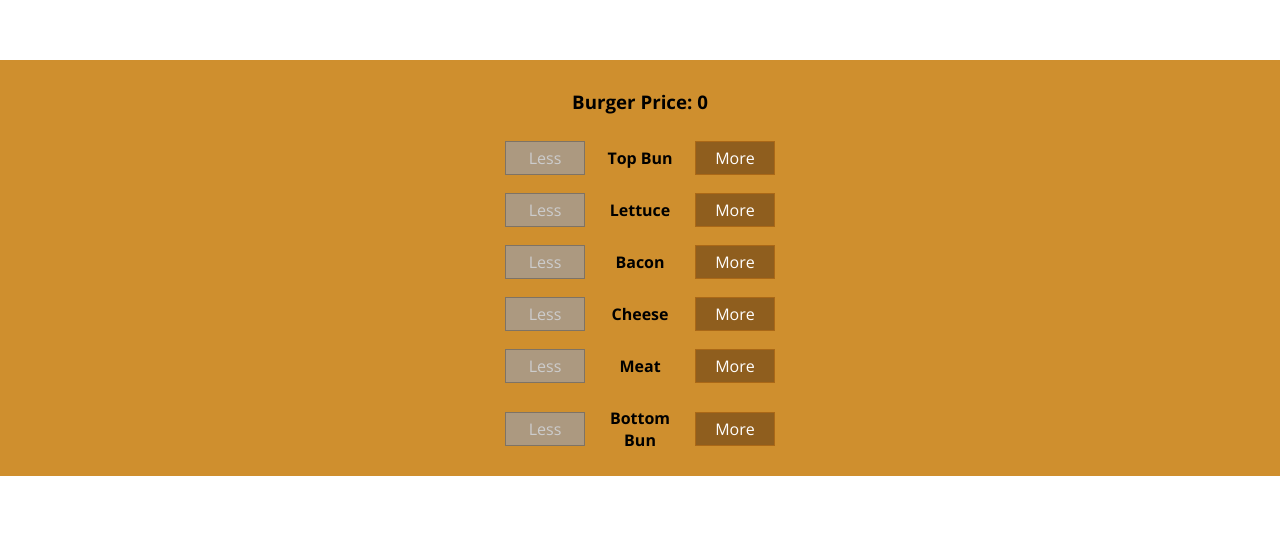
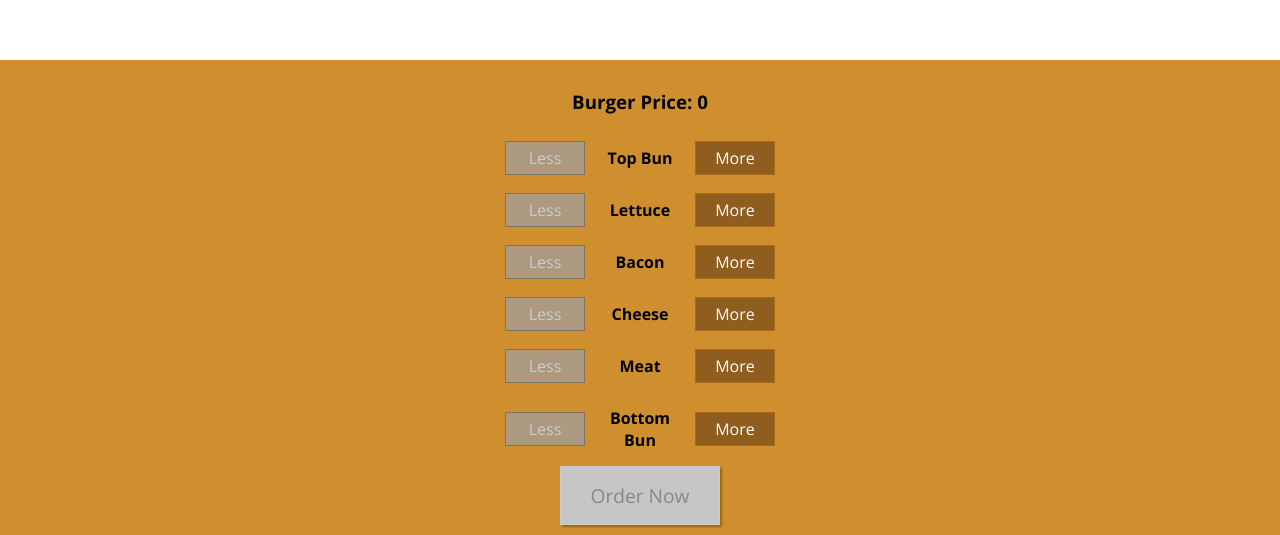
Before and after one commit to mkrabacher/react-burger-builder, a React (Create React App) app: page / in a window 1280 px wide. Shown: the part 622-1157 px from the top of the page. Before the commit the page ends 1098 px from the top, so only its background shows below. Built offline with nearby package versions, Linux system fonts and the light colour scheme.

Commit message:
added and styled order button

```diff
--- a/src/components/Burger/BuildControls/BuildControls.js
+++ b/src/components/Burger/BuildControls/BuildControls.js
@@ -13,7 +13,7 @@
 
 const buildControls = (props) => (
   <div className='BuildControls'>
-  <h3>Burger Price: {props.price}</h3>
+    <h3>Burger Price: {props.price}</h3>
 
     {controls.map(fixin => {
       return <BuildControl
@@ -24,6 +24,7 @@
         key={fixin.label}
         label={fixin.label} />
     })}
+    <button disabled={!props.purchasable} className='OrderButton'>Order Now</button>
   </div>
 
 )
--- a/src/components/Burger/BuildControls/BuildControls.scss
+++ b/src/components/Burger/BuildControls/BuildControls.scss
@@ -8,3 +8,44 @@
   margin: auto;
   padding: 10px 0;
 }
+
+.OrderButton {
+  background-color: #DAD735;
+  outline: none;
+  cursor: pointer;
+  border: 1px solid #966909;
+  color: #966909;
+  font-family: inherit;
+  font-size: 1.2em;
+  padding: 15px 30px;
+  box-shadow: 2px 2px 2px #966909;
+}
+
+.OrderButton:hover, .OrderButton:active {
+  background-color: #A0DB41;
+  border: 1px solid #966909;
+  color: #966909;
+}
+
+.OrderButton:disabled {
+  background-color: #C7C6C6;
+  cursor: not-allowed;
+  border: 1px solid #ccc;
+  color: #888888;
+}
+
+.OrderButton:not(:disabled) {
+  animation: enable 0.3s linear;
+}
+
+@keyframes enable {
+  0% {
+      transform: scale(1);
+  }
+  60% {
+      transform: scale(1.1);
+  }
+  100% {
+      transform: scale(1);
+  }
+}
```
